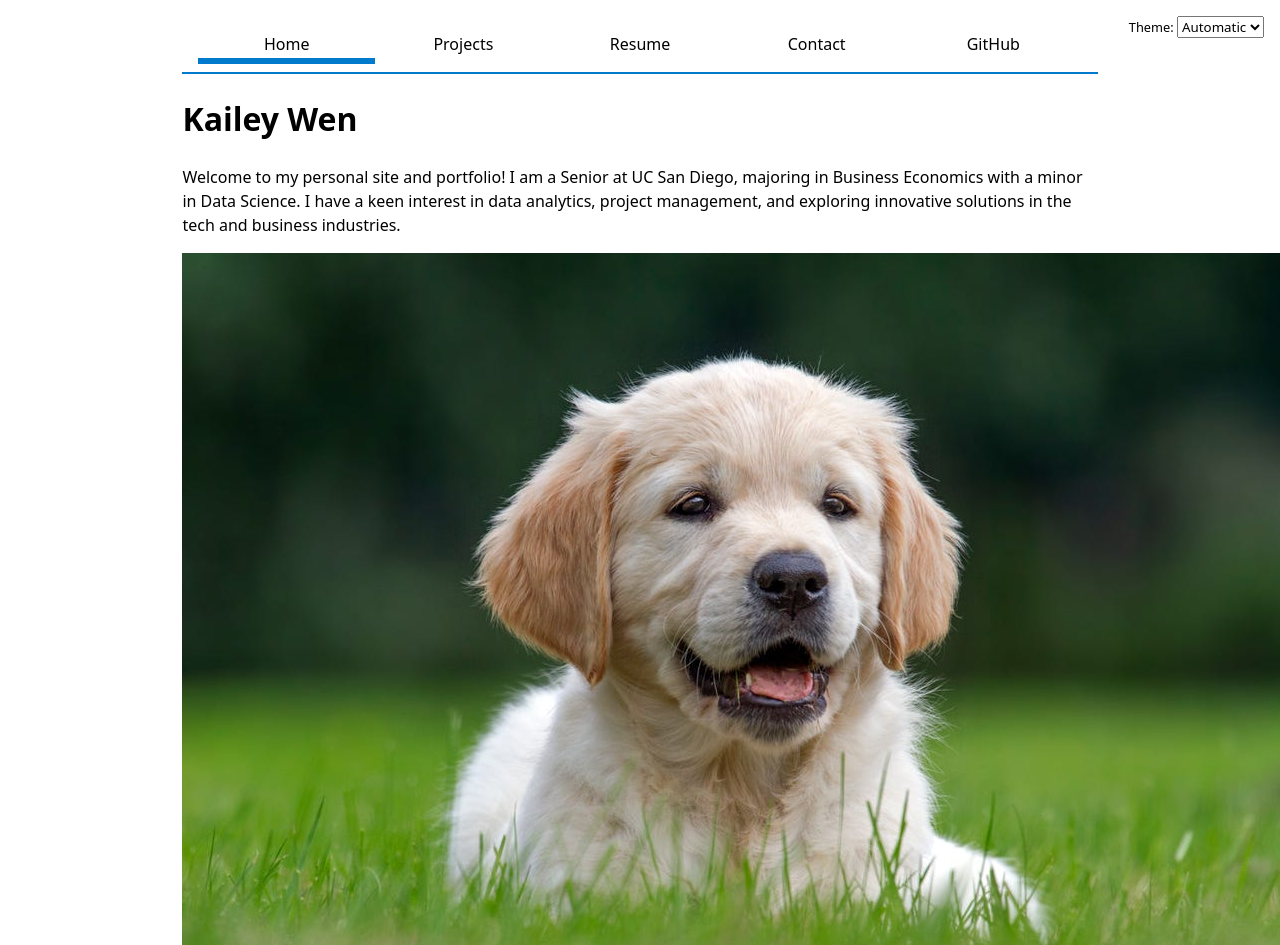
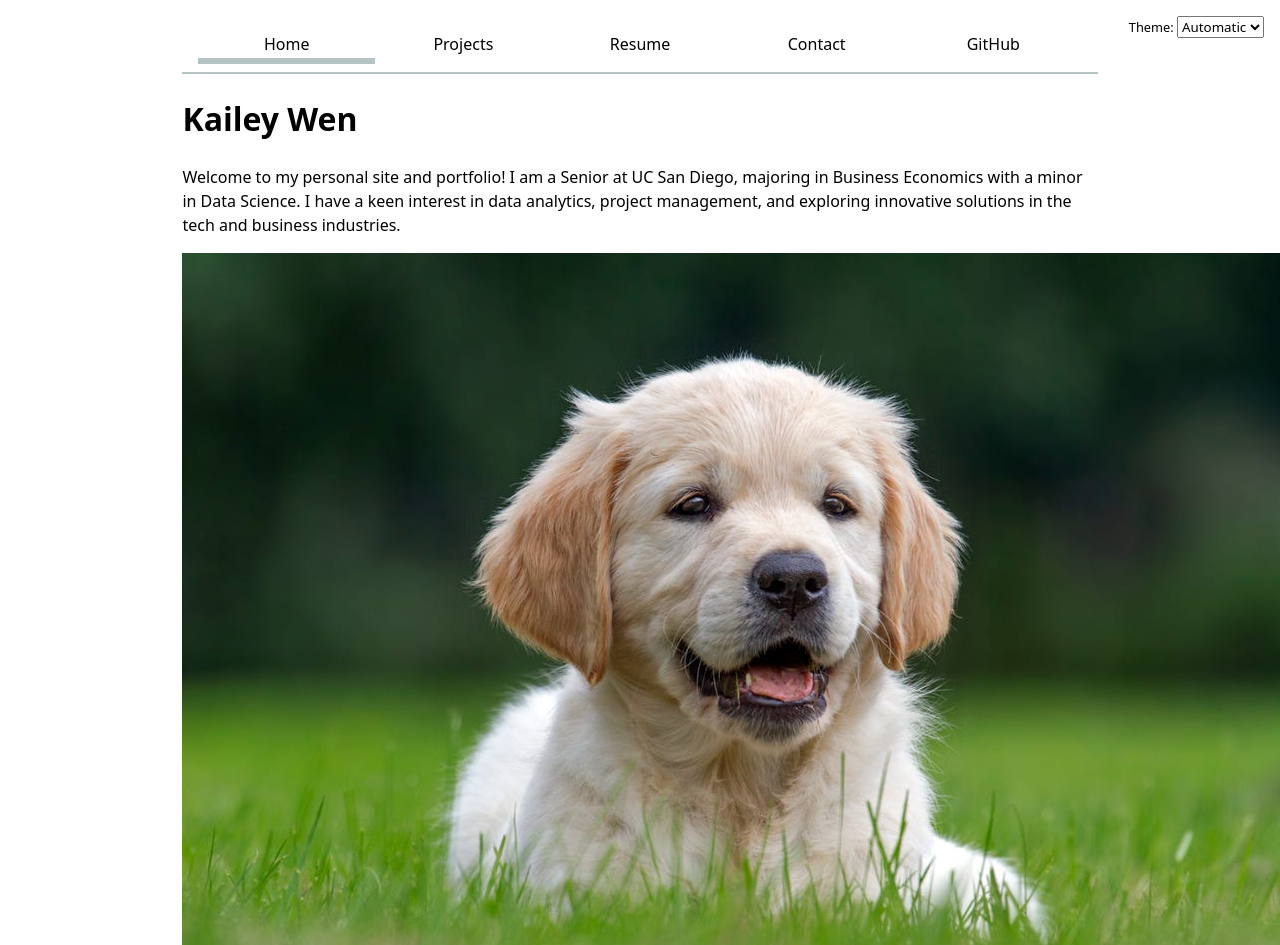
Before and after one commit to kawen25/portfolio, a plain HTML site: page index.html in a window 1280 px wide. Shown: the top 945 px of the page. Drawn offline with Linux system fonts and the light colour scheme.

Commit message:
fixing color

```diff
--- a/style.css
+++ b/style.css
@@ -5,8 +5,8 @@
   --bg-dark: #121212;
   --text-dark: #ffffff;
 
-  --accent-light: #007acc;
-  --accent-dark: #990244;
+  --accent-light: oklch(50% 10% 200 / 40%);;
+  --accent-dark: oklch(50% 10% 200 / 40%);;
 }
 
 [data-theme="light"] {
```
